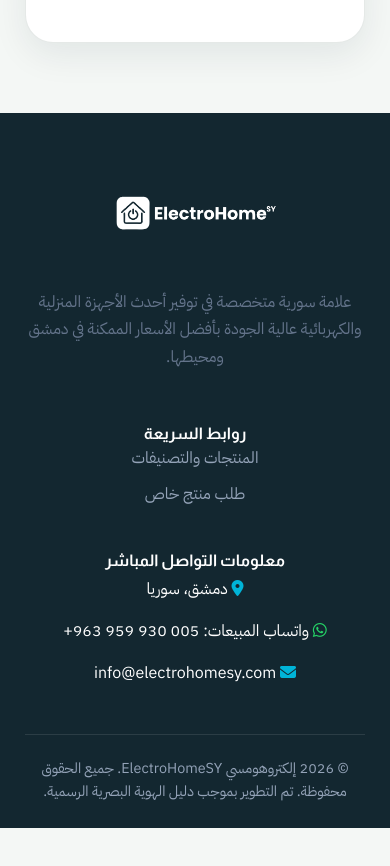
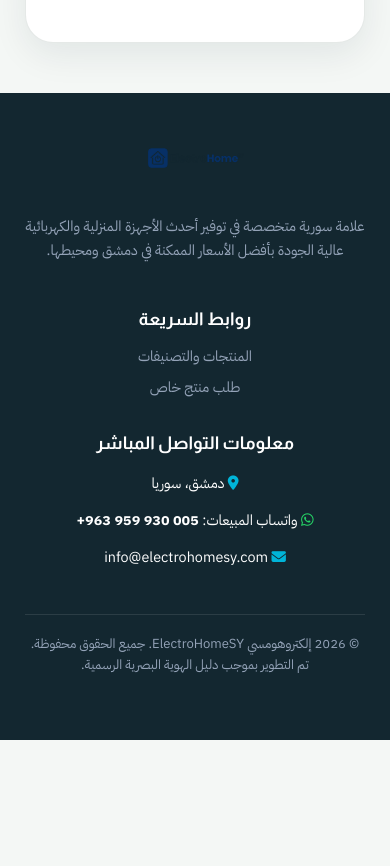
Before and after one commit to enesbakkar/electrohomesy, a website: page index.html in a window 390 px wide. Shown: the part 3013-3879 px from the top of the page. After the commit the page ends 3828 px from the top, so only its background shows below. Drawn offline with Linux system fonts and the light colour scheme; no server answers.

Commit message:
Clean up mobile footer layout, fix WhatsApp phone number LTR formatting and remove logo filter

```diff
--- a/css/style.css
+++ b/css/style.css
@@ -665,6 +665,21 @@
 
     .payment-methods-grid { grid-template-columns: 1fr; }
     .modal-card { padding: 30px 20px; }
+
+    /* Clean & Neat Mobile Footer */
+    footer { padding: 35px 0 35px 0; margin-top: 40px; }
+    .footer-grid {
+        grid-template-columns: 1fr;
+        gap: 22px;
+        text-align: center;
+    }
+    .footer-grid p { max-width: 100%; margin: 0 auto 15px auto; font-size: 0.9rem; line-height: 1.6; }
+    .footer-col { font-size: 1.1rem; margin-bottom: 12px; }
+    .footer-links li { margin-bottom: 8px; font-size: 0.9rem; }
+    .footer-links a { font-size: 0.9rem; }
+    .brand-logo { justify-content: center; }
+    .footer-logo-img { height: 60px !important; margin: 0 auto 12px auto; display: block; filter: none !important; }
+    .copyright-bar { padding-top: 18px; padding-bottom: 30px; font-size: 0.82rem; line-height: 1.6; }
 }
 
 @media (max-width: 480px) {
--- a/index.html
+++ b/index.html
@@ -11,8 +11,8 @@
     <!-- FontAwesome 6 Icons -->
     <link rel="stylesheet" href="https://cdnjs.cloudflare.com/ajax/libs/font-awesome/6.5.1/css/all.min.css">
 
-    <!-- Custom Brand Stylesheet (Cache Busted v=1.0.6 Premium Mobile Design) -->
-    <link rel="stylesheet" href="/css/style.css?v=1.0.6">
+    <!-- Custom Brand Stylesheet (Cache Busted v=1.0.7 Clean Mobile Footer) -->
+    <link rel="stylesheet" href="/css/style.css?v=1.0.7">
 </head>
 
 <body>
@@ -315,11 +315,10 @@
         <div class="container">
             <div class="footer-grid">
                 <div>
-                    <a href="/" class="brand-logo" style="margin-bottom: 18px; display: block;">
-                        <img src="/Logo/ElectroHomeSY-logo-blue.png" alt="ElectroHomeSY"
-                            style="height: 100px; filter: brightness(0) invert(1);">
+                    <a href="/" class="brand-logo" style="margin-bottom: 14px; display: flex; justify-content: center;">
+                        <img src="/Logo/ElectroHomeSY-logo-blue.png" alt="ElectroHomeSY" class="footer-logo-img" style="height: 75px; object-fit: contain;">
                     </a>
-                    <p style="color: var(--steel-grey); line-height: 1.7; max-width: 420px; margin-bottom: 20px;">
+                    <p style="color: #94a3b8; line-height: 1.7; max-width: 420px; margin-bottom: 20px;">
                         علامة سورية متخصصة في توفير أحدث الأجهزة المنزلية والكهربائية عالية الجودة بأفضل الأسعار الممكنة
                         في دمشق ومحيطها.
                     </p>
@@ -335,10 +334,8 @@
                     <h4 class="footer-col">معلومات التواصل المباشر</h4>
                     <ul class="footer-links" style="line-height: 2;">
                         <li><i class="fa-solid fa-location-dot" style="color:var(--volt-mint)"></i> دمشق، سوريا</li>
-                        <li><i class="fa-brands fa-whatsapp" style="color:var(--whatsapp-green)"></i> واتساب المبيعات:
-                            005 930 959 963+</li>
-                        <li><i class="fa-solid fa-envelope" style="color:var(--volt-mint)"></i> info@electrohomesy.com
-                        </li>
+                        <li><i class="fa-brands fa-whatsapp" style="color:var(--whatsapp-green)"></i> واتساب المبيعات: <span dir="ltr" style="font-weight:700;">+963 959 930 005</span></li>
+                        <li><i class="fa-solid fa-envelope" style="color:var(--volt-mint)"></i> info@electrohomesy.com</li>
                     </ul>
                 </div>
             </div>
@@ -348,8 +345,8 @@
         </div>
     </footer>
 
-    <!-- Frontend Application Logic Script (Cache Busted v=1.0.6 Premium Mobile Design) -->
-    <script src="/js/app.js?v=1.0.6"></script>
+    <!-- Frontend Application Logic Script (Cache Busted v=1.0.7 Clean Mobile Footer) -->
+    <script src="/js/app.js?v=1.0.7"></script>
 </body>
 
 </html>
--- a/public/css/style.css
+++ b/public/css/style.css
@@ -665,6 +665,21 @@
 
     .payment-methods-grid { grid-template-columns: 1fr; }
     .modal-card { padding: 30px 20px; }
+
+    /* Clean & Neat Mobile Footer */
+    footer { padding: 35px 0 35px 0; margin-top: 40px; }
+    .footer-grid {
+        grid-template-columns: 1fr;
+        gap: 22px;
+        text-align: center;
+    }
+    .footer-grid p { max-width: 100%; margin: 0 auto 15px auto; font-size: 0.9rem; line-height: 1.6; }
+    .footer-col { font-size: 1.1rem; margin-bottom: 12px; }
+    .footer-links li { margin-bottom: 8px; font-size: 0.9rem; }
+    .footer-links a { font-size: 0.9rem; }
+    .brand-logo { justify-content: center; }
+    .footer-logo-img { height: 60px !important; margin: 0 auto 12px auto; display: block; filter: none !important; }
+    .copyright-bar { padding-top: 18px; padding-bottom: 30px; font-size: 0.82rem; line-height: 1.6; }
 }
 
 @media (max-width: 480px) {
```
Also changed, not shown: public/index.html (+9 -12 lines).
